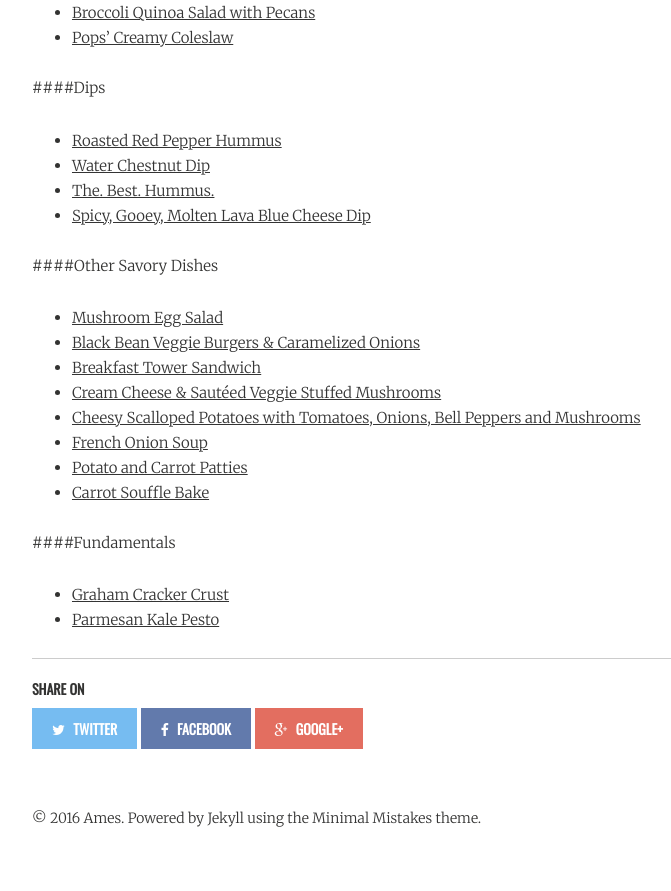
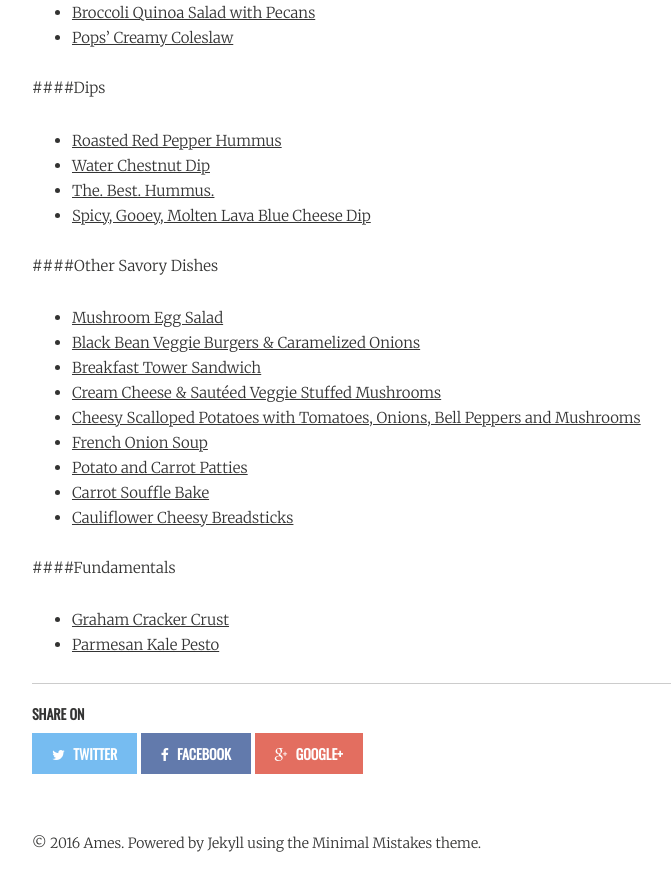
Before and after one commit to amypeniston/blog, a Jekyll site: the page built from recipes/index.md, in a window 1280 px wide and 900 px high, scrolled down 2676 px. Shown: the top 891 px of the window, without its empty margins (288-959 px from the left). Built offline with Jekyll 4.4.1, drawn with Linux system fonts in a browser that asks for light colours; nearby versions of some CDN libraries; a file with an impossible date is left out.

Commit message:
fixing bad date YAML format and adding recipe to recipe page

```diff
--- a/_posts/2016-03-07-cauliflower-cheesy-breadsticks.markdown
+++ b/_posts/2016-03-07-cauliflower-cheesy-breadsticks.markdown
@@ -7,7 +7,6 @@ excerpt: You'll think it's pizza dough...but it's actually cauliflower!
 tags: [cauliflower, savory, cheese, appetizer, baking]
 image:
   feature: 2015/10/cauliflower-cheesy-breadsticks.jpg
-date:
 ---
 
 *I first tried this recipe while staying with family friends in Florida. The result was so surprisingly delicious that it was half eaten before reaching the table!*
--- a/recipes/index.md
+++ b/recipes/index.md
@@ -90,6 +90,7 @@ image:
 * [French Onion Soup](/french-onion-soup/)
 * [Potato and Carrot Patties](/potato-and-carrot-patties/)
 * [Carrot Souffle Bake](/carrot-souffle-bake/)
+* [Cauliflower Cheesy Breadsticks](/cauliflower-cheesy-breadsticks/)
 
 ####Fundamentals
 * [Graham Cracker Crust](/graham-cracker-crust/)
```
